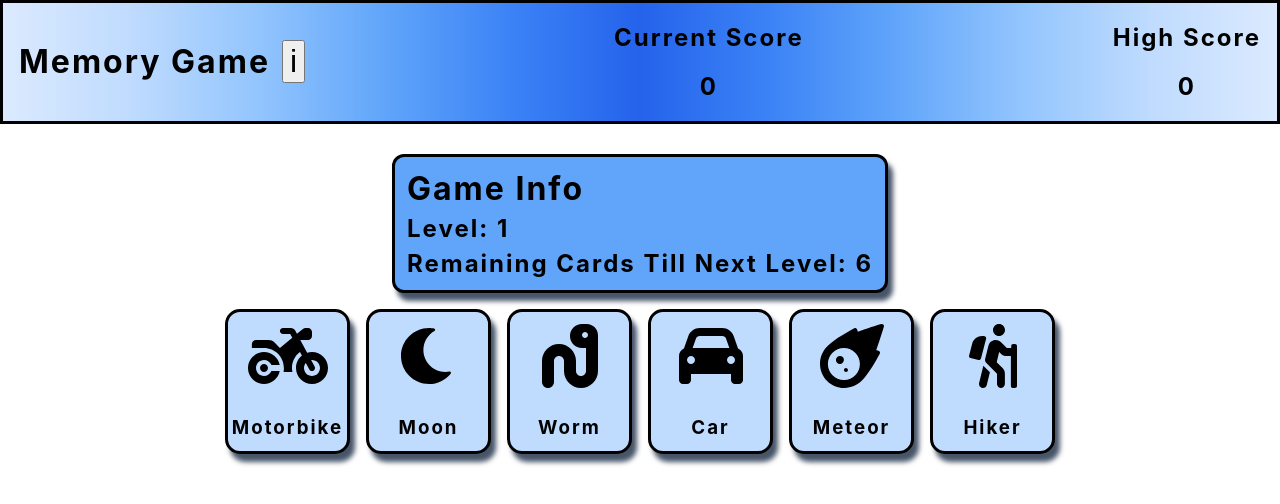
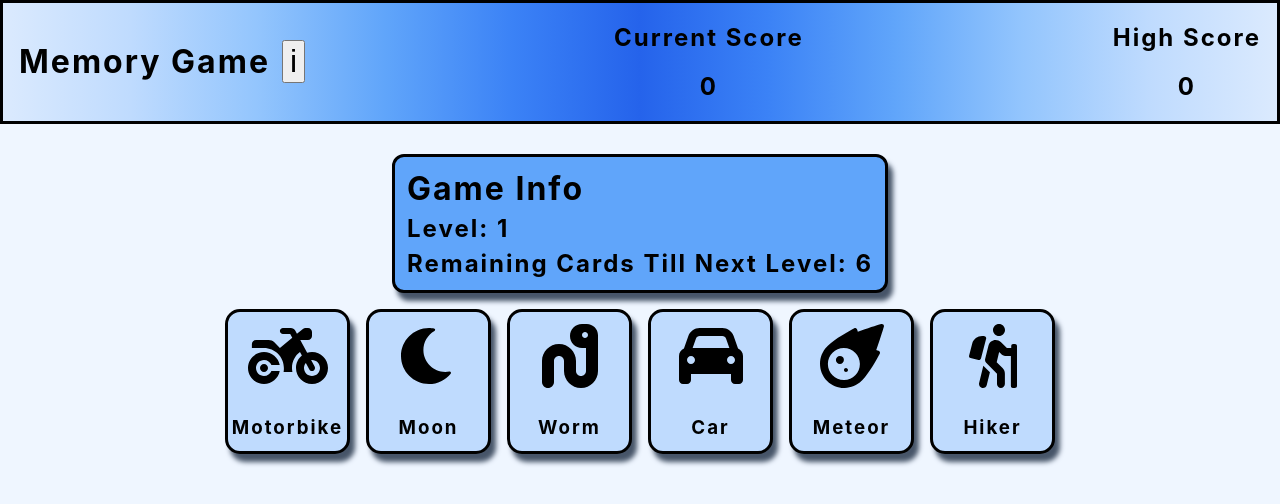
Before and after one commit to EmbryonicDev/memory-cards, a React (Create React App) app: page / in a window 1280 px wide. Shown: the top 504 px of the page. Built offline with nearby package versions, Linux system fonts and the light colour scheme; a web font is replaced by a local one.

Commit message:
Add bgc to body

```diff
--- a/src/index.css
+++ b/src/index.css
@@ -16,6 +16,7 @@ body {
   -webkit-font-smoothing: antialiased;
   -moz-osx-font-smoothing: grayscale;
   letter-spacing: 2px;
+  background: #eff6ff;
 }
 
 code {
```
